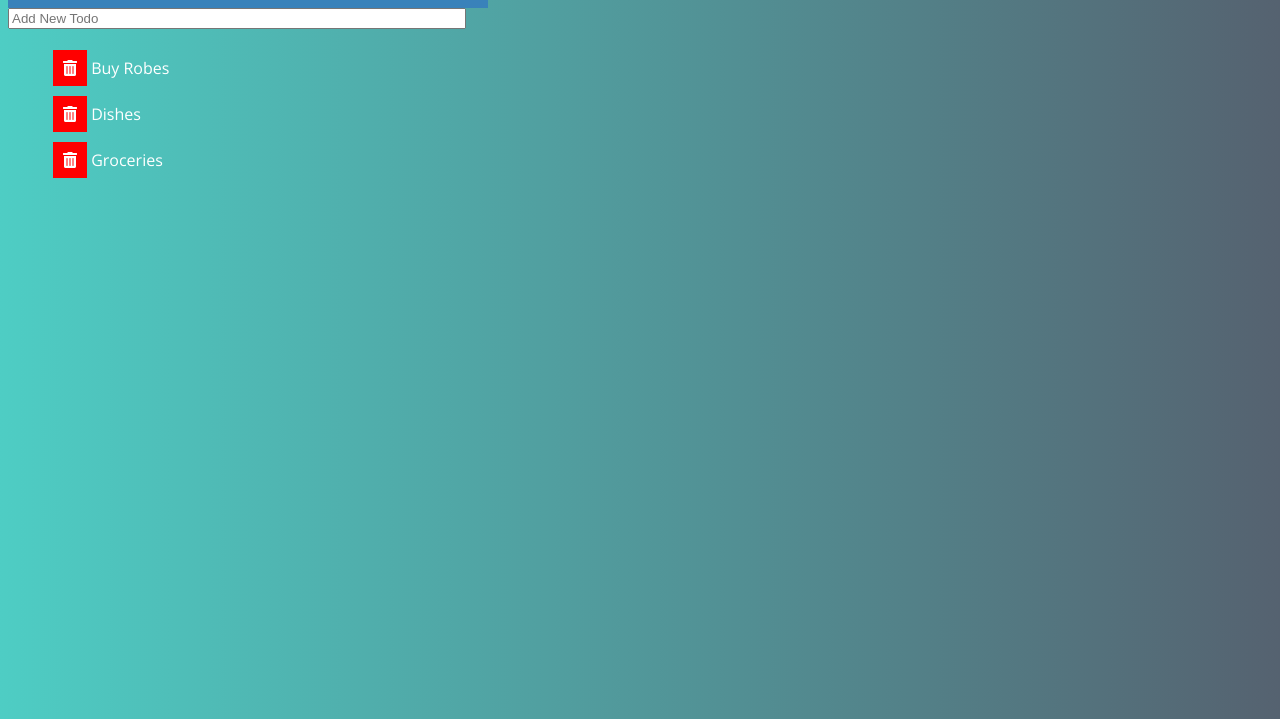
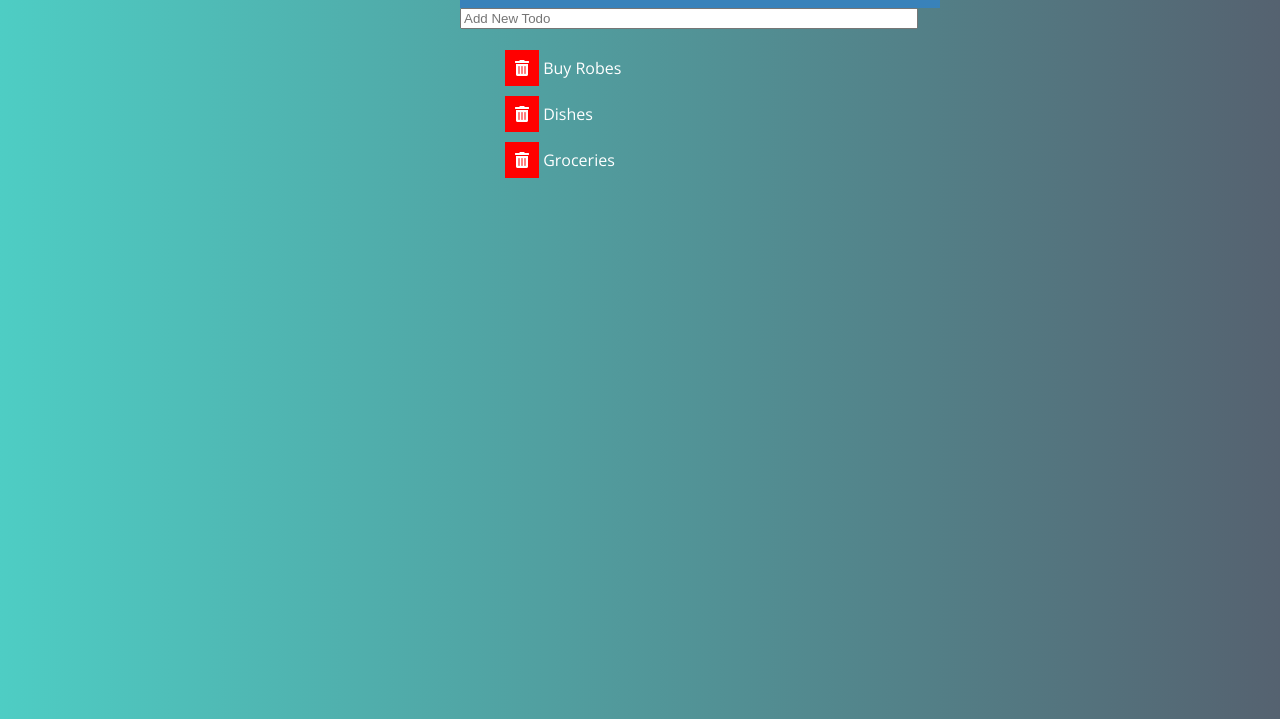
Before and after one commit to anytaaly/JStodo, a plain HTML site: page index.html in a window 1280 px wide. Shown: the part 97-816 px from the top of the page. Drawn offline with nearby package versions, Linux system fonts and the light colour scheme.

```diff
--- a/assets/css/todos.css
+++ b/assets/css/todos.css
@@ -2,6 +2,10 @@ body {
   background-image: linear-gradient(90deg, #4ecdc4, #556270);
   background-repeat: no-repeat;
   height: 100vh;
+}
+.container {
+  width: 360px;
+  margin: 0 auto;
 }
 .todo-header {
   display: flex;
--- a/assets/js/todos.js
+++ b/assets/js/todos.js
@@ -0,0 +1,5 @@
+//Check off the specific Todos by clicking
+var todo = document.querySelectorAll(".todo");
+todo.addEventListener("click", () => {
+  console.log("clicked");
+});
--- a/index.html
+++ b/index.html
@@ -22,16 +22,25 @@
     ></script>
   </head>
   <body>
+    <div class="container">
       <div class="todo-header">
         <h1 class="item">TO-DO LIST</h1>
         <i class="fas fa-plus"></i>
       </div>
       <input type="text" class="input-todo" placeholder="Add New Todo" />
       <ul class="todos">
-      <li><i class="fas fa-trash-alt delete-icon"></i> Buy Robes</li>
-      <li><i class="fas fa-trash-alt delete-icon"></i> Dishes</li>
-      <li><i class="fas fa-trash-alt delete-icon"></i> Groceries</li>
+        <li class="todo">
+          <i class="fas fa-trash-alt delete-icon"></i> Buy Robes
+        </li>
+        <li class="todo">
+          <i class="fas fa-trash-alt delete-icon"></i> Dishes
+        </li>
+        <li class="todo">
+          <i class="fas fa-trash-alt delete-icon"></i> Groceries
+        </li>
       </ul>
+    </div>
+
     <script type="text/javascript" src="assets/js/todos.js"></script>
   </body>
 </html>
```
Lines whose indentation alone changed are shown as unchanged.
